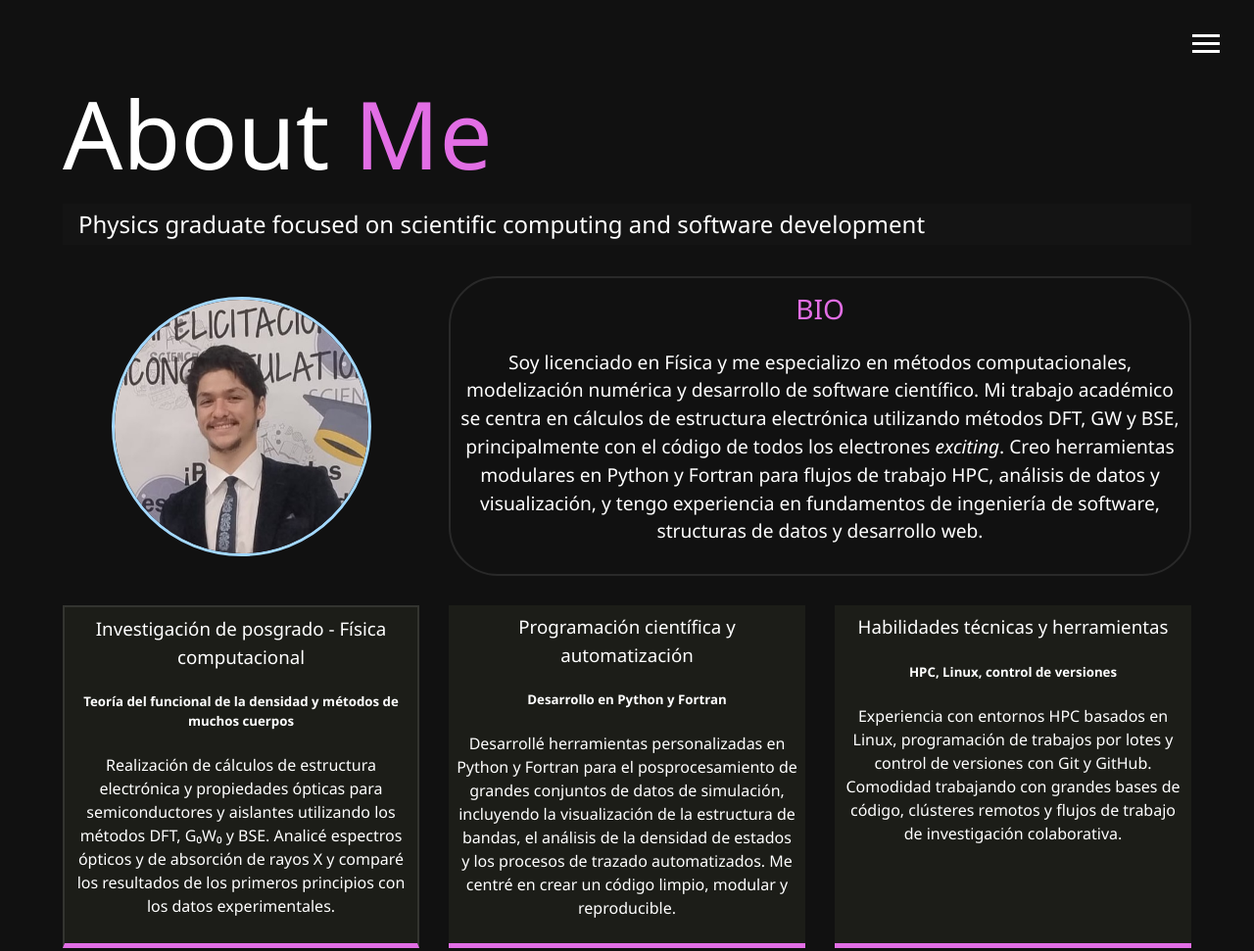
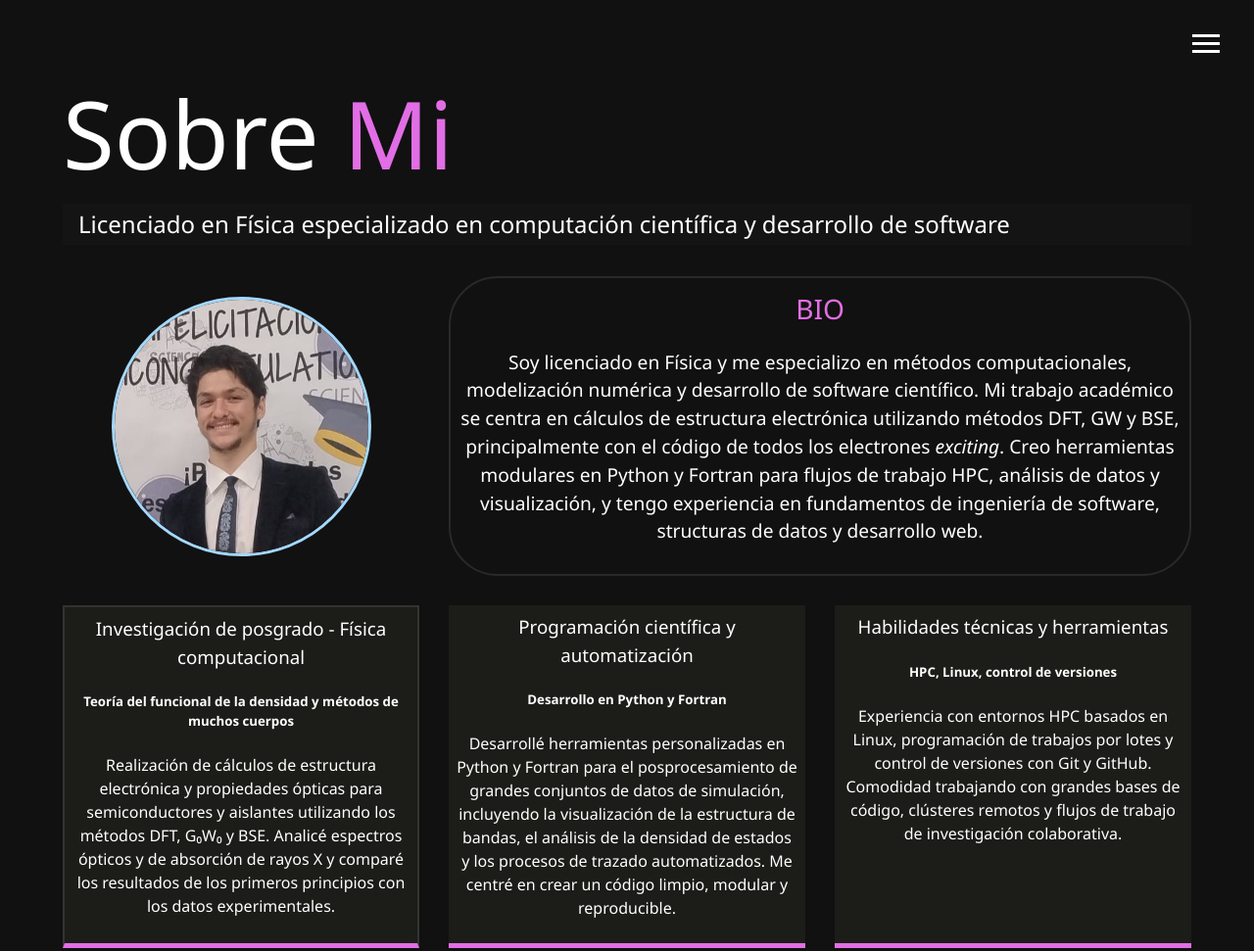
Before and after one commit to Jeronimo-AP/Jeronimo-AP.github.io, a plain HTML site: page docs/es/about.html in a window 1280 px wide. Shown: the top 971 px of the page at 98% size. Drawn offline with Linux system fonts and the light colour scheme.

Commit message:
minor translation

```diff
--- a/docs/es/about.html
+++ b/docs/es/about.html
@@ -45,10 +45,10 @@
     </header>
     <main id=about>
         <h1 class="large-heading">
-            About <span class="text-secondary">Me</span>
+            Sobre <span class="text-secondary">Mi</span>
         </h1>
         <h2 class="small-heading">
-            Physics graduate focused on scientific computing and software development
+            Licenciado en Física especializado en computación científica y desarrollo de software
         </h2>
         <div class="about-info">
             <img src="../img/profilePic.jpeg" alt="Jerónimo Noé Acito Pino" class="bio-img">
```
Also changed, not shown: docs/es/contact.html (+1 -1 lines).
